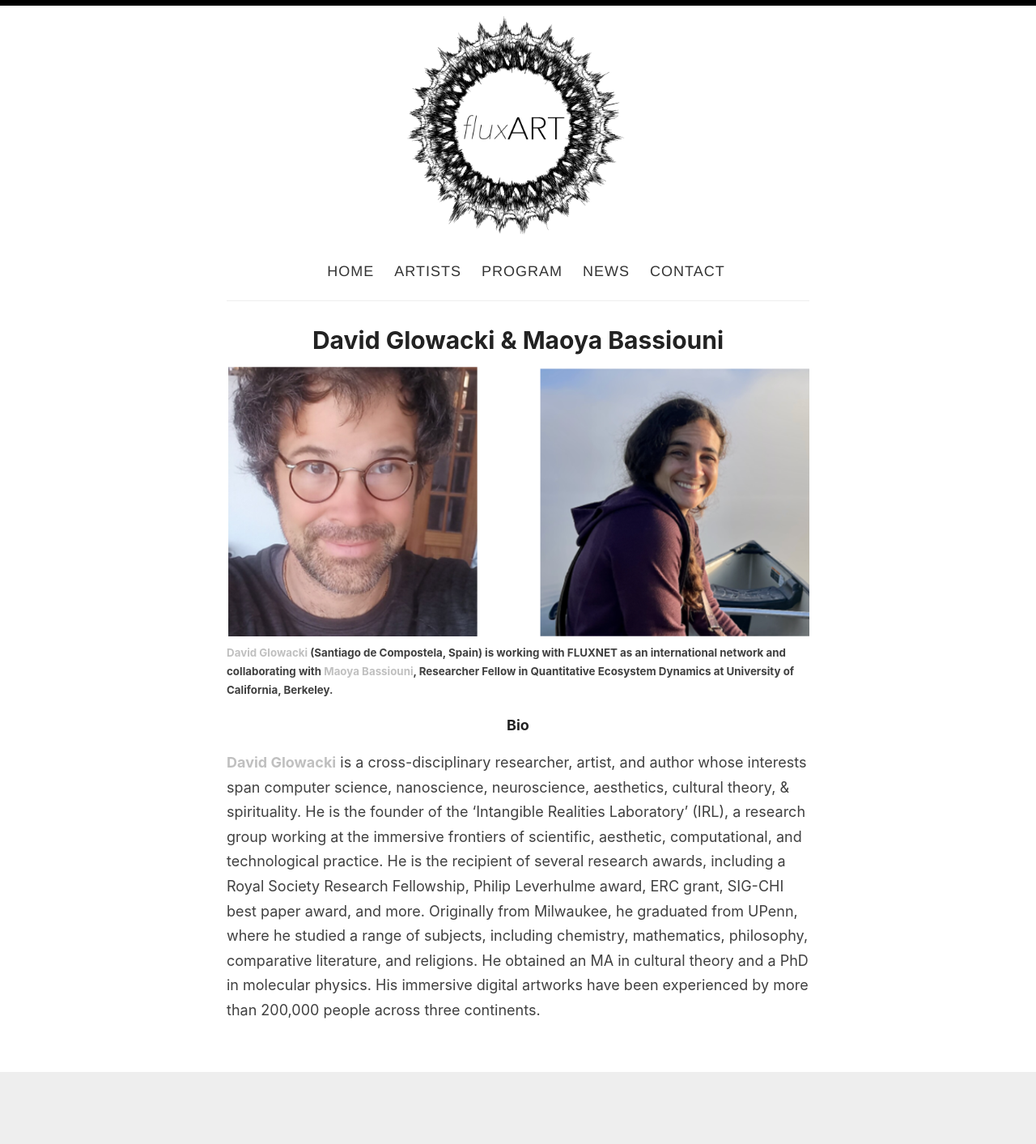
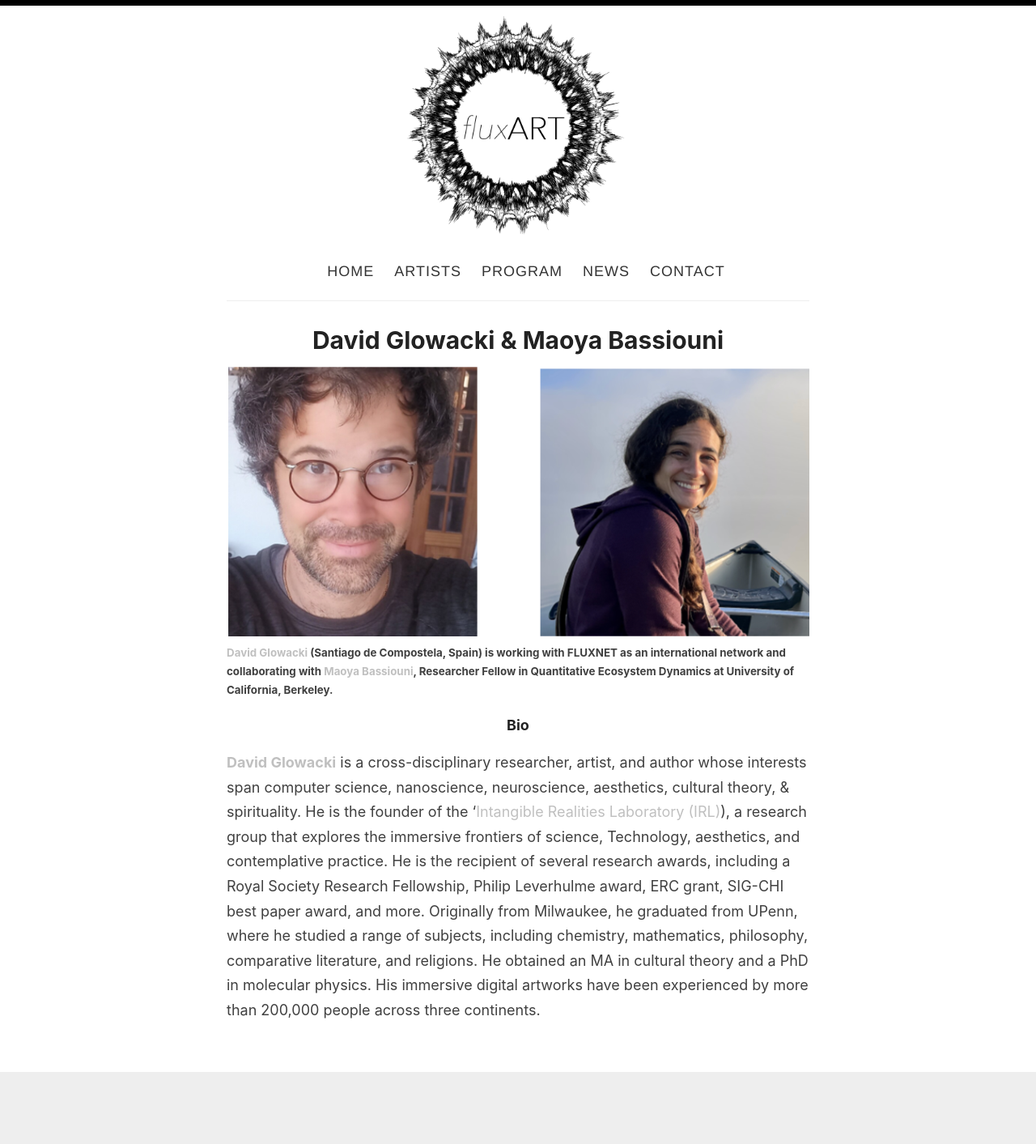
Before and after one commit to fluxnetart/fluxnetart.github.io, a Jekyll site: the page built from _posts/2024-10-08-David.md, in a window 1280 px wide. Shown: the whole page at 81% size. Built offline with Jekyll 4.4.1, drawn with Linux system fonts in a browser that asks for light colours.

Commit message:
IRL link

```diff
--- a/_posts/2024-10-08-David.md
+++ b/_posts/2024-10-08-David.md
@@ -13,4 +13,4 @@ categories: artistpage
 
 <h4>Bio</h4>
 
-<b><a href="https://glow-wacky.com/">David Glowacki</a></b> is a cross-disciplinary researcher, artist, and author whose interests span computer science, nanoscience, neuroscience, aesthetics, cultural theory, & spirituality. He is the founder of the ‘Intangible Realities Laboratory’ (IRL), a research group working at the immersive frontiers of scientific, aesthetic, computational, and technological practice. He is the recipient of several research awards, including a Royal Society Research Fellowship, Philip Leverhulme award, ERC grant, SIG-CHI best paper award, and more. Originally from Milwaukee, he graduated from UPenn, where he studied a range of subjects, including chemistry, mathematics, philosophy, comparative literature, and religions. He obtained an MA in cultural theory and a PhD in molecular physics. His immersive digital artworks have been experienced by more than 200,000 people across three continents.
+<b><a href="https://glow-wacky.com/">David Glowacki</a></b> is a cross-disciplinary researcher, artist, and author whose interests span computer science, nanoscience, neuroscience, aesthetics, cultural theory, & spirituality. He is the founder of the ‘<a href="https://www.intangiblerealitieslab.org/">Intangible Realities Laboratory (IRL)</a>), a research group that explores the immersive frontiers of science, Technology, aesthetics, and contemplative practice. He is the recipient of several research awards, including a Royal Society Research Fellowship, Philip Leverhulme award, ERC grant, SIG-CHI best paper award, and more. Originally from Milwaukee, he graduated from UPenn, where he studied a range of subjects, including chemistry, mathematics, philosophy, comparative literature, and religions. He obtained an MA in cultural theory and a PhD in molecular physics. His immersive digital artworks have been experienced by more than 200,000 people across three continents.
```
